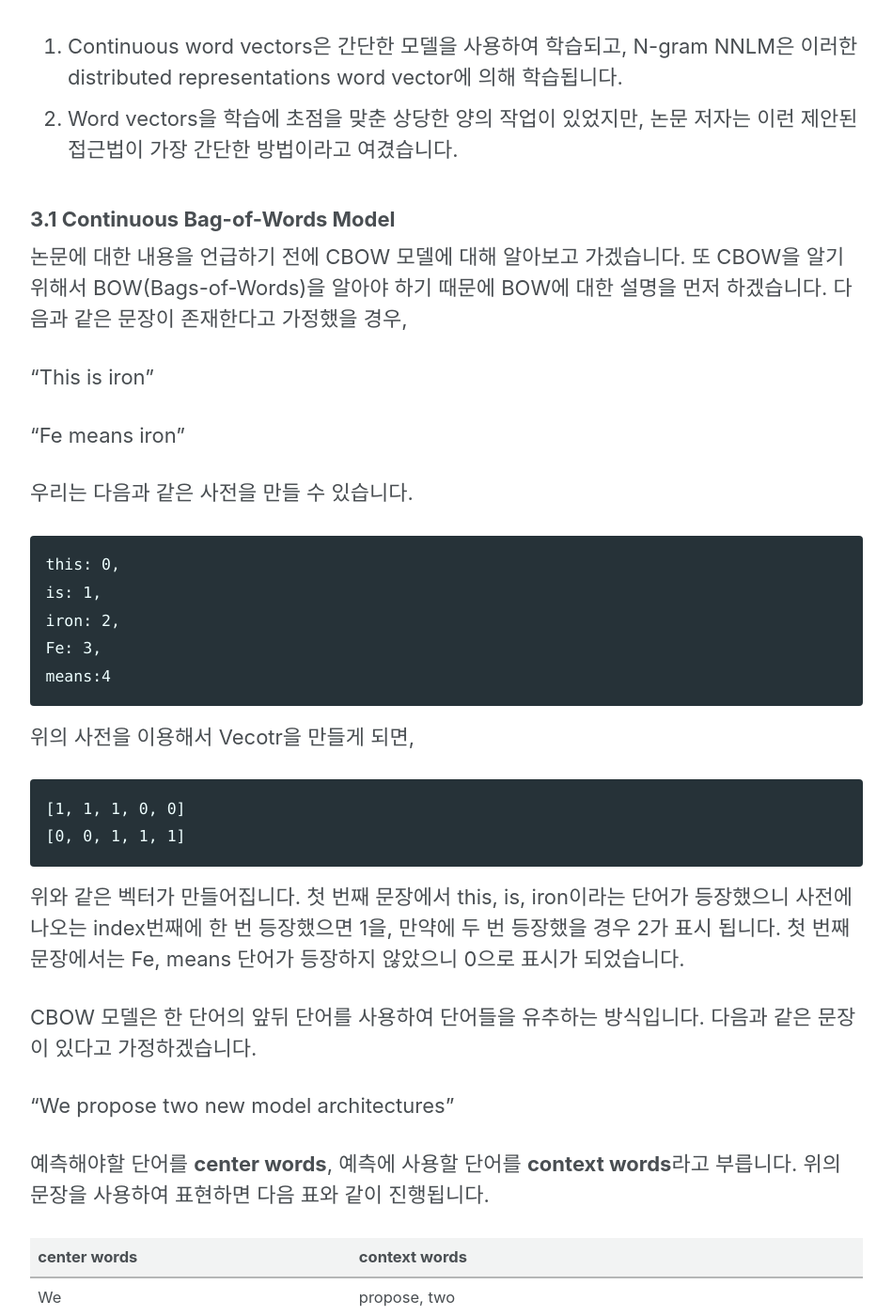
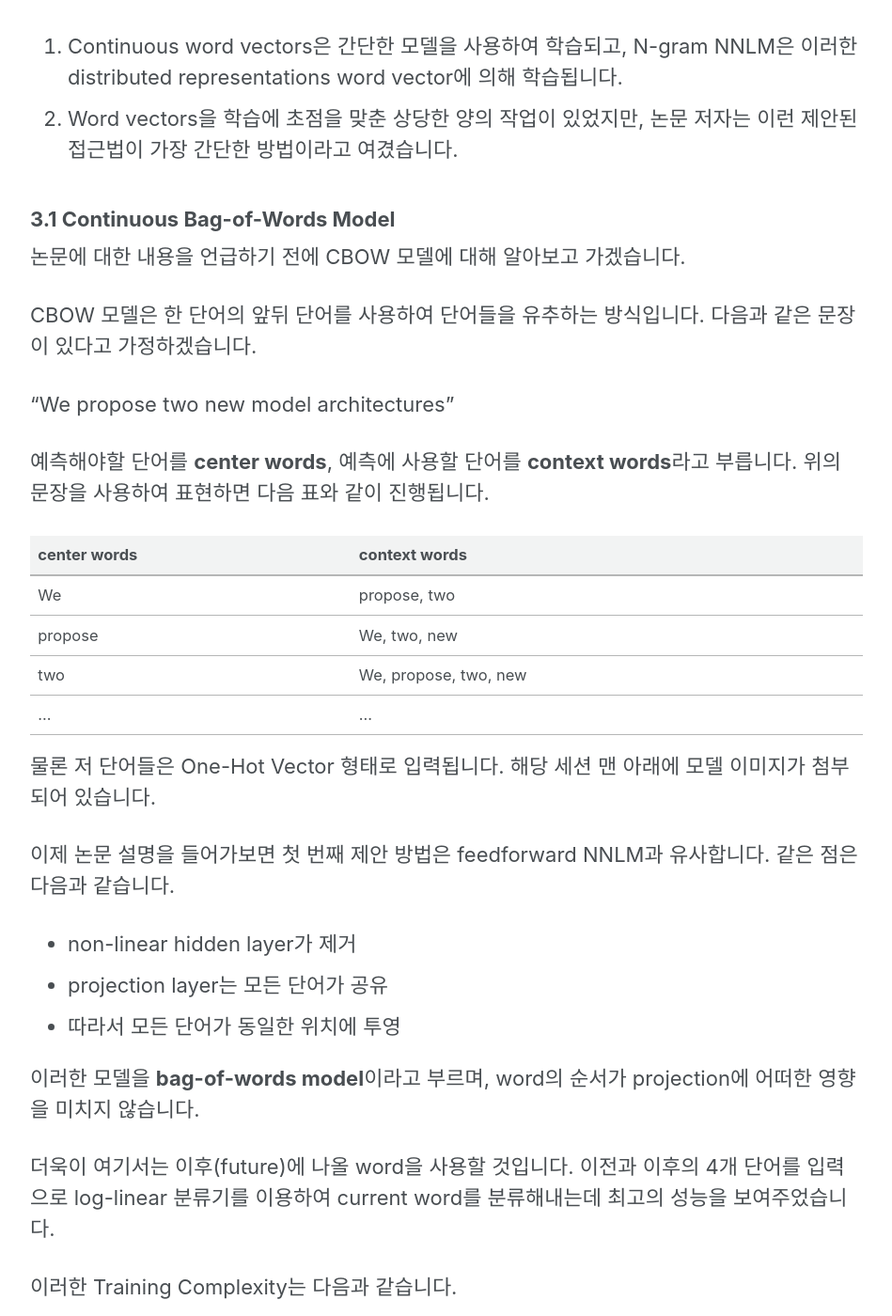
Before and after one commit to thisisiron/thisisiron.github.io, a Jekyll site: the page built from _posts/NLP/2019-02-19-word2vec.md, in a window 1280 px wide and 1400 px high, scrolled down 5527 px. Shown: the whole window at 94% size, without its empty margins (290-1239 px from the left). Built offline with Jekyll 4.4.1, drawn with Linux system fonts in a browser that asks for light colours; cached includes are drawn as plain includes; nearby versions of some CDN libraries; formulas are drawn with MathJax 3; comment, search, counter and statistics services are not loaded; some of the changed text lies outside the part shown.

Commit message:
modify post

````diff
--- a/_posts/NLP/2019-02-19-word2vec.md
+++ b/_posts/NLP/2019-02-19-word2vec.md
@@ -121,33 +121,10 @@ NNLM은 2가지 단계로 성공적으로 학습할 수 있었습니다.
 2. Word vectors을 학습에 초점을 맞춘 상당한 양의 작업이 있었지만, 논문 저자는 이런 제안된 접근법이 가장 간단한 방법이라고 여겼습니다.
 
 ### 3.1 Continuous Bag-of-Words Model
-논문에 대한 내용을 언급하기 전에 CBOW 모델에 대해 알아보고 가겠습니다. 또 CBOW을 알기 위해서 BOW(Bags-of-Words)을 알아야 하기 때문에 BOW에
-대한 설명을 먼저 하겠습니다. 다음과 같은 문장이 존재한다고 가정했을 경우,
+논문에 대한 내용을 언급하기 전에 CBOW 모델에 대해 알아보고 가겠습니다.
 
-"This is iron"
-
-"Fe means iron"
-
-우리는 다음과 같은 사전을 만들 수 있습니다.
-
-```
-this: 0,
-is: 1,
-iron: 2,
-Fe: 3,
-means:4
-```
-
-위의 사전을 이용해서 Vecotr을 만들게 되면,
-
-```
-[1, 1, 1, 0, 0]
-[0, 0, 1, 1, 1]
-```
-
-위와 같은 벡터가 만들어집니다. 첫 번째 문장에서 this, is, iron이라는 단어가 등장했으니 사전에 나오는 index번째에 한 번 등장했으면 1을, 만약에 두 번 등장했을 경우 2가 표시 됩니다. 첫 번째 문장에서는 Fe, means 단어가 등장하지 않았으니 0으로 표시가 되었습니다.
-
-CBOW 모델은 한 단어의 앞뒤 단어를 사용하여 단어들을 유추하는 방식입니다. 다음과 같은 문장이 있다고 가정하겠습니다.
+CBOW 모델은 한 단어의 앞뒤 단어를 사용하여 단어들을 유추하는 방식입니다.
+다음과 같은 문장이 있다고 가정하겠습니다.
 
 "We propose two new model architectures"
 
@@ -160,7 +137,8 @@ CBOW 모델은 한 단어의 앞뒤 단어를 사용하여 단어들을 유추
 | two | We, propose, two, new |
 | ... | ... |
 
-물론 저 단어들은 위에서 설명한 BOW을 사용하여 Vector 형태로 입력됩니다. 해당 세션 맨 아래에 모델 이미지가 첨부되어 있습니다.
+물론 저 단어들은 One-Hot Vector 형태로 입력됩니다.
+해당 세션 맨 아래에 모델 이미지가 첨부되어 있습니다.
 
 이제 논문 설명을 들어가보면 첫 번째 제안 방법은 feedforward NNLM과 유사합니다. 같은 점은 다음과 같습니다.
 
@@ -170,7 +148,8 @@ CBOW 모델은 한 단어의 앞뒤 단어를 사용하여 단어들을 유추
 
 이러한 모델을 **bag-of-words model**이라고 부르며, word의 순서가 projection에 어떠한 영향을 미치지 않습니다.
 
-더욱이 여기서는 이후(future)에 나올 word을 사용할 것입니다. 이전과 이후의 4개 단어를 입력으로 log-linear 분류기를 이용하여 current word를 분류해내는데 최고의 성능을 보여주었습니다.
+더욱이 여기서는 이후(future)에 나올 word을 사용할 것입니다.
+이전과 이후의 4개 단어를 입력으로 log-linear 분류기를 이용하여 current word를 분류해내는데 최고의 성능을 보여주었습니다.
 
 이러한 Training Complexity는 다음과 같습니다.
 
````
